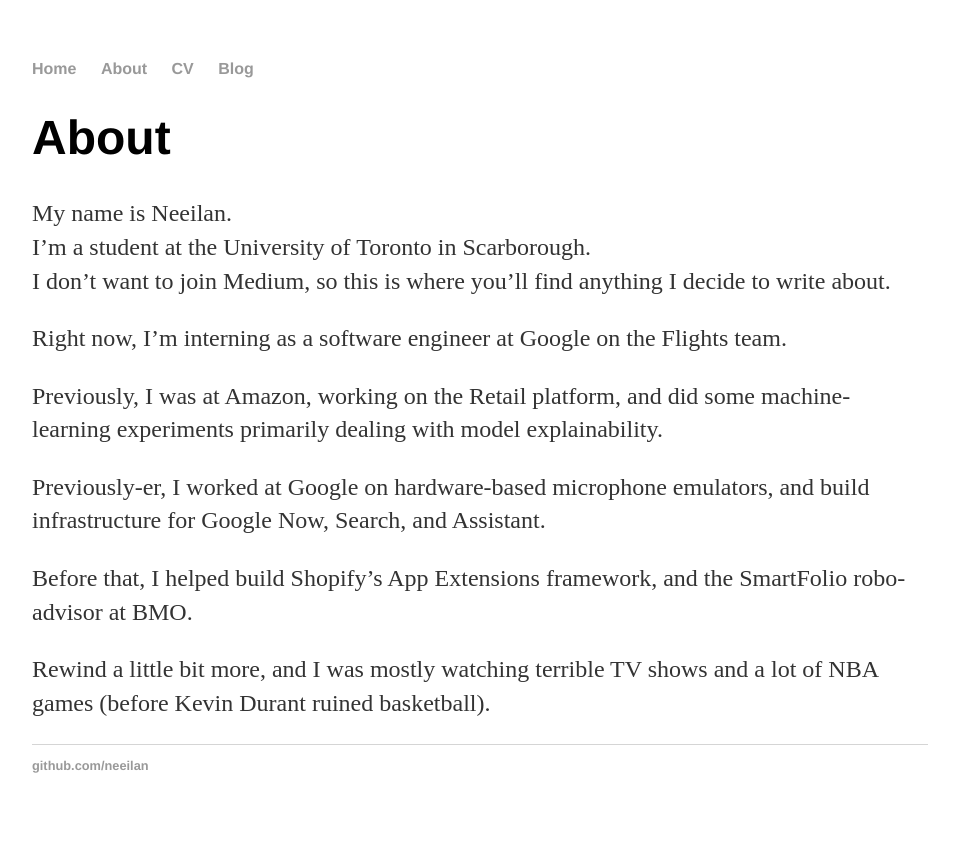
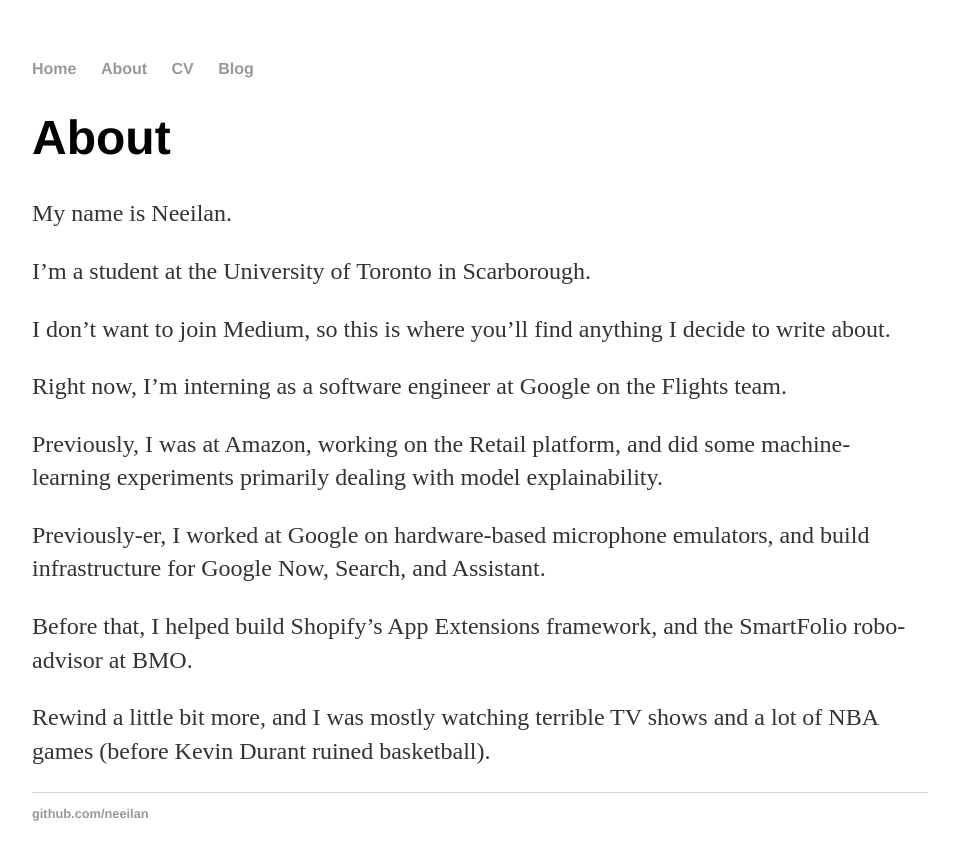
Before and after one commit to neeilan/neeilan.github.io, a Jekyll site: the page built from about/index.html, in a window 1280 px wide. Shown: the top 860 px of the page, without its empty margins (160-1119 px from the left). Built offline with Jekyll 4.4.1, drawn with Linux system fonts in a browser that asks for light colours.

Commit message:
Update index.html

```diff
--- a/about/index.html
+++ b/about/index.html
@@ -2,14 +2,17 @@
 layout: default
 title: About
 ---
-<div class="blurb">
+<div>
   <h1>About</h1>
   <p>
     My name is Neeilan. <br/>
+  </p>
+  <p>
     I’m a student at the University of Toronto in Scarborough. <br/>
+  </p>
+  <p>
     I don’t want to join Medium, so this is where you’ll find anything I decide to write about. <br/>
   </p>
-  <p>
   <p>
     Right now, I’m interning as a software engineer at Google on the Flights team. <br/>
   </p>
```
